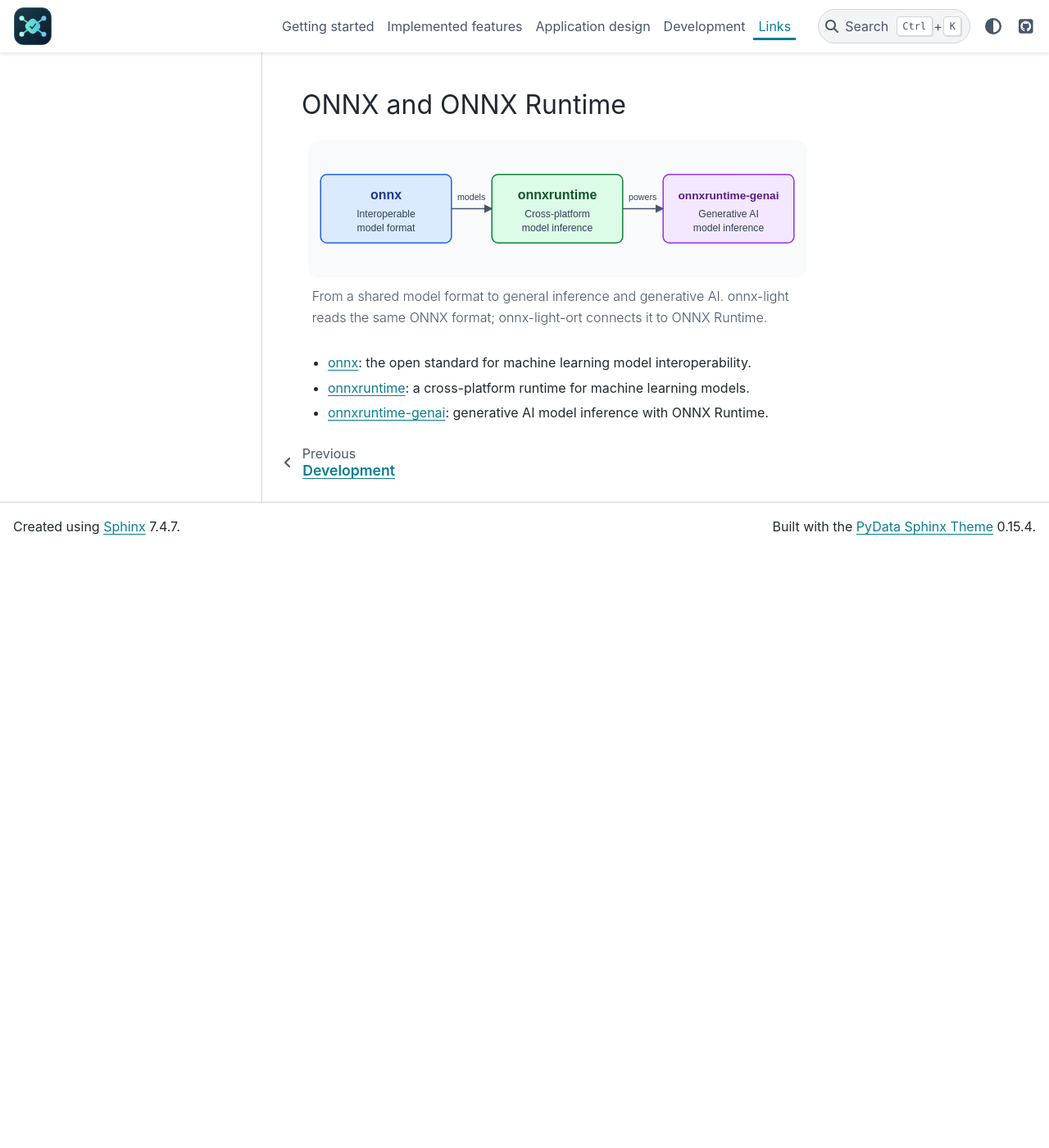
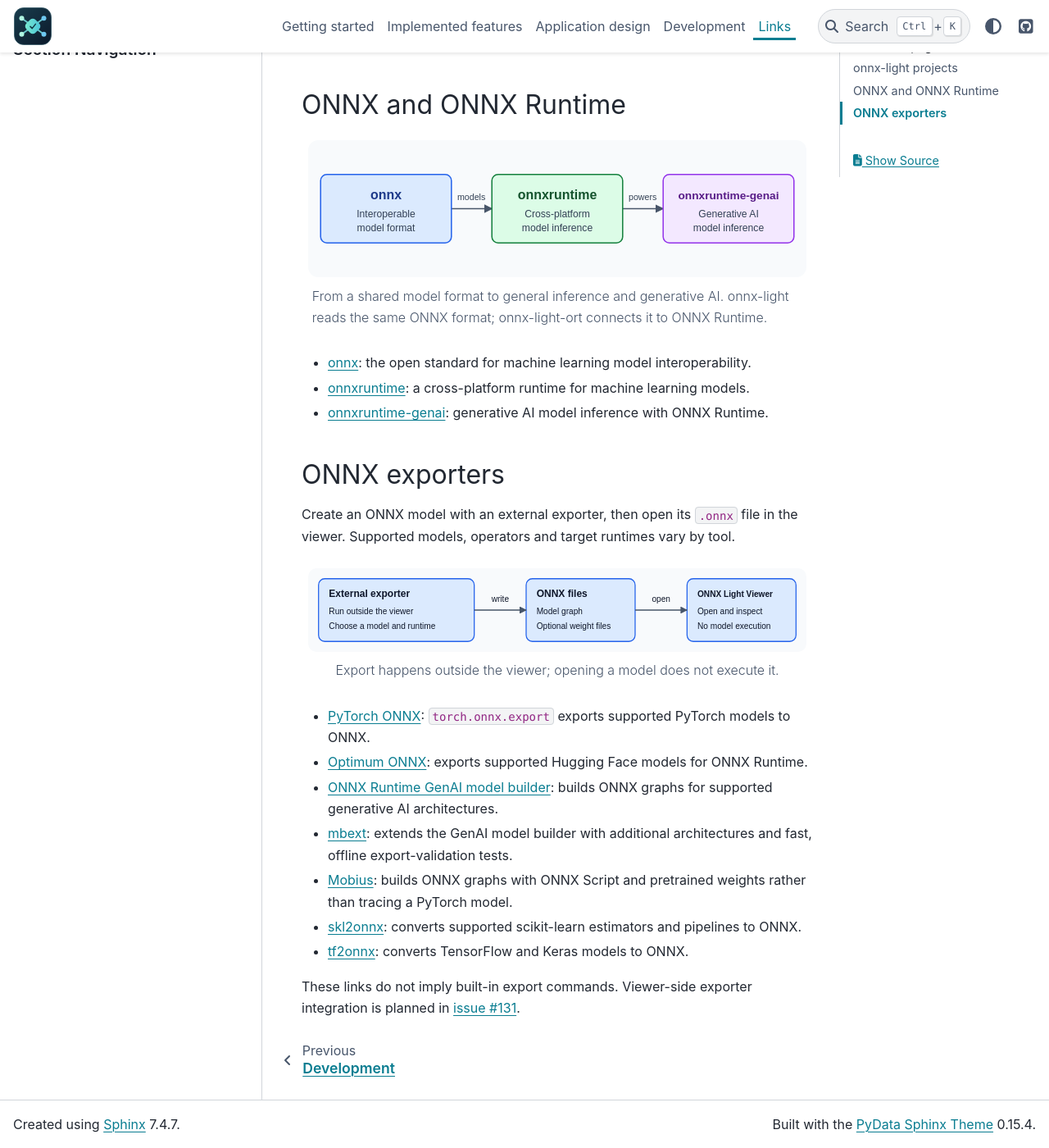
Before and after one commit to xadupre/onnx-light-viewer, a Sphinx documentation site: the page built from docs/links.rst, in a window 1280 px wide and 1400 px high, scrolled down 1035 px. Shown: the whole window at 82% size. Built offline with Sphinx 7.4.7 and the PyData theme 0.15.4, drawn with Linux system fonts in a browser that asks for light colours; before the commit the page ends 1707 px from its top, so only the background shows below that; some of the changed text lies outside the part shown.

Commit message:
Add ONNX exporter references to the links page
Document PyTorch ONNX, Optimum ONNX, GenAI ModelBuilder, mbext, Mobius, skl2onnx and tf2onnx with verified upstream links. Illustrate external export followed by local inspection and distinguish planned viewer integration from existing behavior.

Co-authored-by: Copilot <223556219+Copilot@users.noreply.github.com>

```diff
--- a/docs/links.rst
+++ b/docs/links.rst
@@ -1,7 +1,7 @@
 Links
 =====
 
-Related repositories in the ONNX ecosystem.
+Related projects and export tools in the ONNX ecosystem.
 
 onnx-light projects
 -------------------
@@ -46,3 +46,38 @@ ONNX and ONNX Runtime
   runtime for machine learning models.
 * `onnxruntime-genai <https://github.com/microsoft/onnxruntime-genai>`_:
   generative AI model inference with ONNX Runtime.
+
+ONNX exporters
+---------------
+
+Create an ONNX model with an external exporter, then open its ``.onnx`` file
+in the viewer. Supported models, operators and target runtimes vary by tool.
+
+.. figure:: _static/onnx-exporters.svg
+   :alt: External exporters write an ONNX model and optional external weight
+         files. ONNX Light Viewer opens the resulting model for inspection.
+   :width: 100%
+
+   Export happens outside the viewer; opening a model does not execute it.
+
+* `PyTorch ONNX <https://docs.pytorch.org/docs/stable/onnx.html>`_:
+  ``torch.onnx.export`` exports supported PyTorch models to ONNX.
+* `Optimum ONNX <https://github.com/huggingface/optimum-onnx>`_:
+  exports supported Hugging Face models for ONNX Runtime.
+* `ONNX Runtime GenAI model builder
+  <https://github.com/microsoft/onnxruntime-genai/tree/main/src/python/py/models>`_:
+  builds ONNX graphs for supported generative AI architectures.
+* `mbext <https://github.com/xadupre/mbext>`_:
+  extends the GenAI model builder with additional architectures and fast,
+  offline export-validation tests.
+* `Mobius <https://github.com/onnxruntime/mobius>`_:
+  builds ONNX graphs with ONNX Script and pretrained weights rather than
+  tracing a PyTorch model.
+* `skl2onnx <https://github.com/onnx/sklearn-onnx>`_:
+  converts supported scikit-learn estimators and pipelines to ONNX.
+* `tf2onnx <https://github.com/onnx/tensorflow-onnx>`_:
+  converts TensorFlow and Keras models to ONNX.
+
+These links do not imply built-in export commands. Viewer-side exporter
+integration is planned in `issue #131
+<https://github.com/xadupre/onnx-light-viewer/issues/131>`_.
```
Also changed, not shown: docs/_static/onnx-exporters.svg (added).
